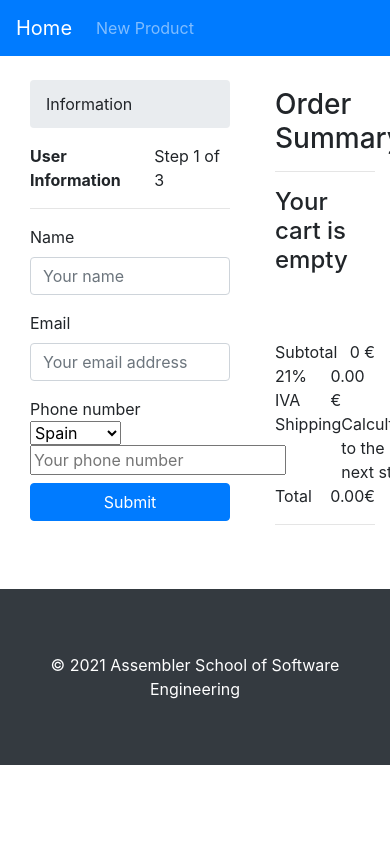
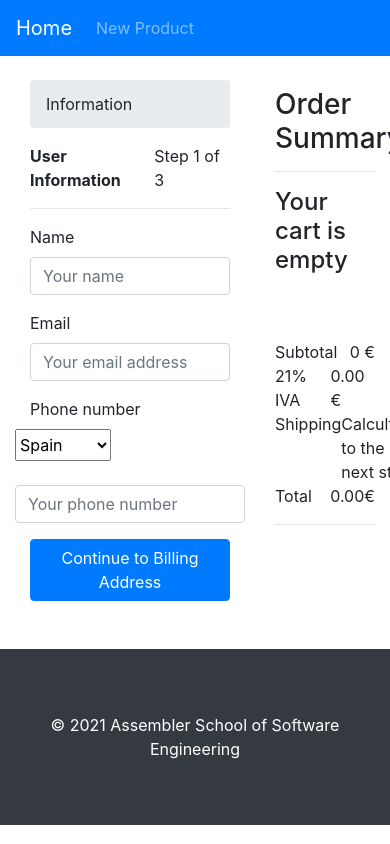
Before and after one commit to assembler-institute/react-shopping-cart-context, a React (Create React App) app: page /checkout/step-1 in a window 390 px wide. Shown: the top 844 px of the page. Built offline with nearby package versions, Linux system fonts and the light colour scheme.

Commit message:
validation phone fixed

```diff
--- a/src/components/UserForm/UserForm.js
+++ b/src/components/UserForm/UserForm.js
@@ -2,6 +2,7 @@ import React, { useState } from "react";
 import { useFormik } from "formik";
 
 import UserSchema from "./User-schema";
+import "./userFormStyle.scss"
 /* import userContext from "../../Contexts/UserContext" */
 import Input from "../Input";
 import Button from "../Button";
@@ -22,17 +23,10 @@ function UserForm() {
     },
     validationSchema: UserSchema,
     onSubmit: (values, { setSubmitting }) => {
-      /* updateFormData(values);
-            setSubmitting(true); */
       console.log(values);
-
       saveUser(values);
       setSubmitting(true);
       setTimeout(() => {
-        /* saveUser(({ ...prev }) => ({
-                ...prev,
-                completed: true,
-            })); */
         setHasSubmitted(true);
       }, 500);
     },
@@ -81,10 +75,9 @@ function UserForm() {
               errorMessage={formik.errors.email}
             />
 
-            <span>Phone number</span>
-            <div>
+            <label htmlFor="phone">Phone number</label>
+            <div className="row align-items-center">
               <select
-                className="countryCode"
                 name="countryCode"
                 id="countryCode"
                 onChange={formik.handleChange}
@@ -94,25 +87,24 @@ function UserForm() {
                 <option value="+49">Germany</option>
                 <option value="+33">France</option>
               </select>
-              <label htmlFor="phone">
-                <input
+                <Input
                   id="phone"
-                  name="phone"
+                  label=""
                   type="text"
                   placeholder="Your phone number"
-                  className="phone"
                   value={formik.values.phone}
                   onChange={formik.handleChange}
                   onBlur={formik.handleBlur}
+                  hasErrorMessage={formik.touched.phone}
+                  errorMessage={formik.errors.phone}
                 />
-              </label>
             </div>
             <Button
               submitButton
               block
               disabled={formik.isValidating || !formik.isValid}
             >
-              {formik.isSubmitting ? "Submitting..." : "Submit"}
+              {formik.isSubmitting ? "Submitting..." : "Continue to Billing Address"}
             </Button>
           </form>
 
--- /dev/null
+++ b/src/components/UserForm/userFormStyle.scss
@@ -0,0 +1,8 @@
+select{
+    width: 6rem;
+    height: 2rem;
+}
+
+#phone{
+    margin-top: 0;
+}
```
